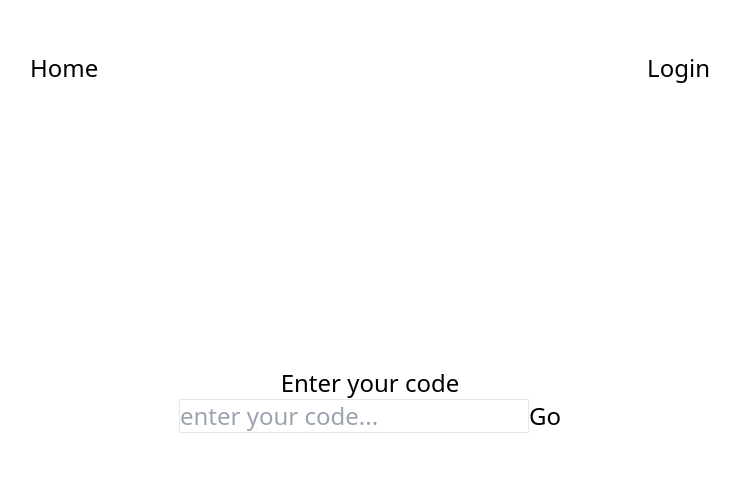
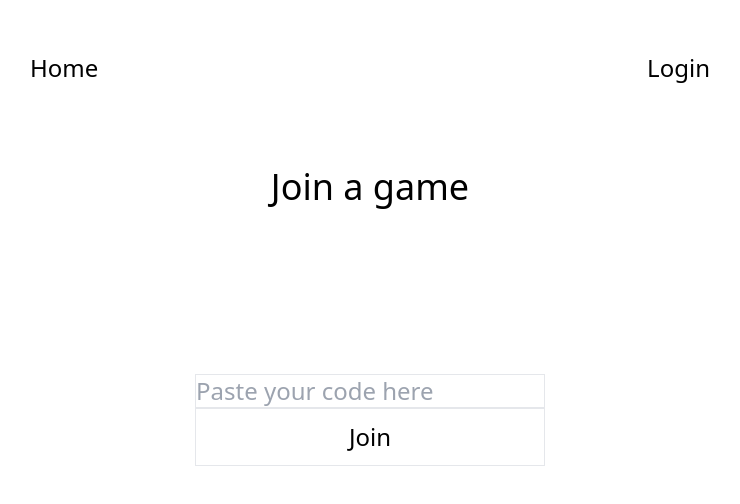
Before and after one commit to derekjtong/dragon-fingers-v2, a Next.js app: page /match/join in a window 1280 px wide. Shown: the top 504 px of the page, without its empty margins (270-1010 px from the left). Built offline with nearby package versions, Linux system fonts and the light colour scheme; no server answers.

Commit message:
Add join page

```diff
--- a/app/match/join/page.tsx
+++ b/app/match/join/page.tsx
@@ -1,23 +1,47 @@
 "use client";
+import axios from "axios";
 import { useRouter } from "next/navigation";
 import { useState } from "react";
 
 function JoinPage() {
-  const [code, setCode] = useState("");
+  const [code, setCode] = useState<string>("");
+  const [error, setError] = useState<string>("");
   const router = useRouter();
 
-  const handleSubmit = (e: React.FormEvent<HTMLFormElement>) => {
+  const handleSubmit = async (e: React.FormEvent<HTMLFormElement>) => {
     e.preventDefault();
-    router.push(`/match/${code}`);
+    if (code == "") {
+      setError("Ask your friend for their room code!");
+      return;
+    }
+    try {
+      const response = await axios.get(`/api/match/${code}`);
+      if (response.status === 200) {
+        router.push(`/match/${code}`);
+      } else {
+        setError("Match not found");
+      }
+    } catch (error: any) {
+      if (error.response) {
+        setError(`${error.response.data}`);
+      } else if (error.request) {
+        setError("No response was received");
+      } else {
+        setError(`An error occurred: ${error.message}`);
+      }
+    }
   };
 
   return (
-    <div className="flex h-screen flex-col items-center justify-center text-2xl">
-      <div>Enter your code</div>
-      <form onSubmit={handleSubmit}>
-        <input className="border" placeholder="enter your code..." value={code} onChange={(e) => setCode(e.target.value)} />
-        <button type="submit">Go</button>
+    <div className="flex h-screen flex-col items-center justify-evenly text-2xl">
+      <div className="text-4xl">Join a game</div>
+      <form onSubmit={handleSubmit} className="flex flex-col">
+        <input type="text" className="border" placeholder="Paste your code here" value={code} onChange={(e) => setCode(e.target.value)} />
+        <button type="submit" className="border p-3 hover:bg-gray-300">
+          Join
+        </button>
       </form>
+      <div className="text-red-500">{error}</div>
     </div>
   );
 }
```
